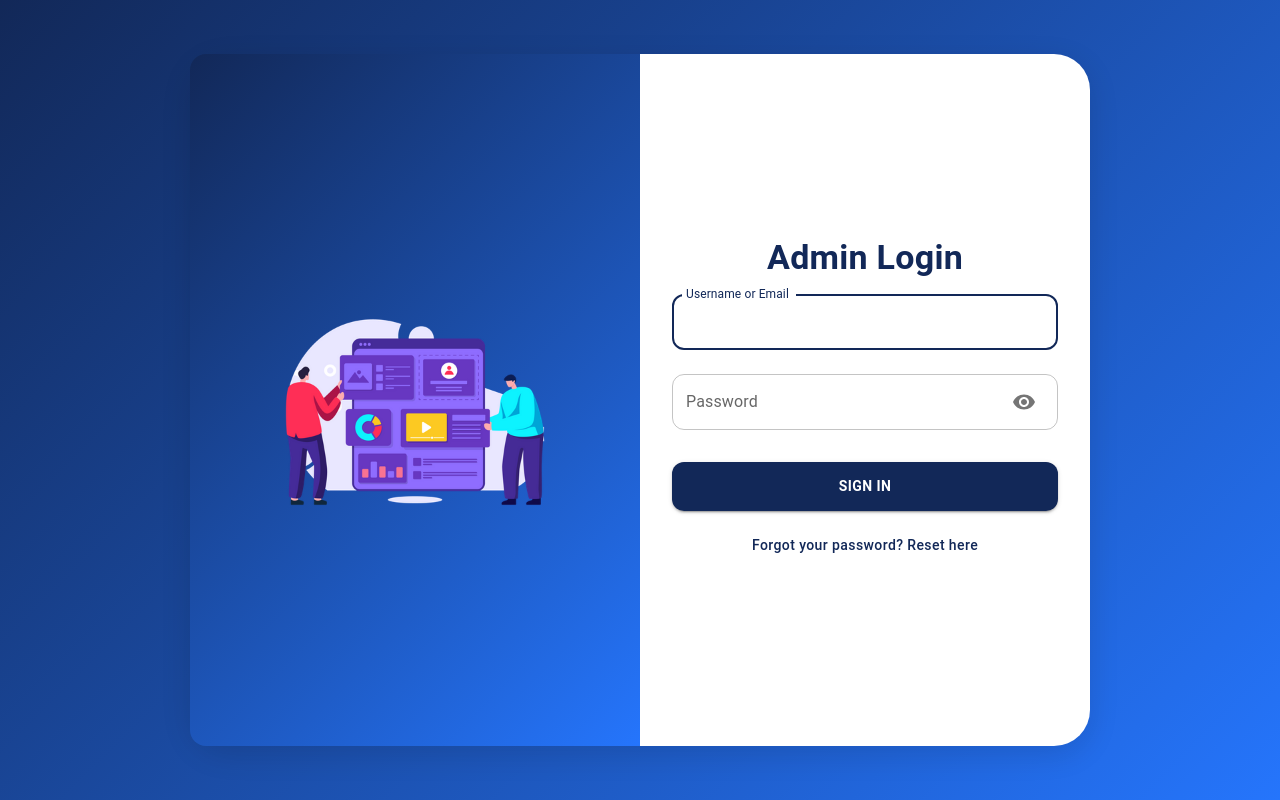
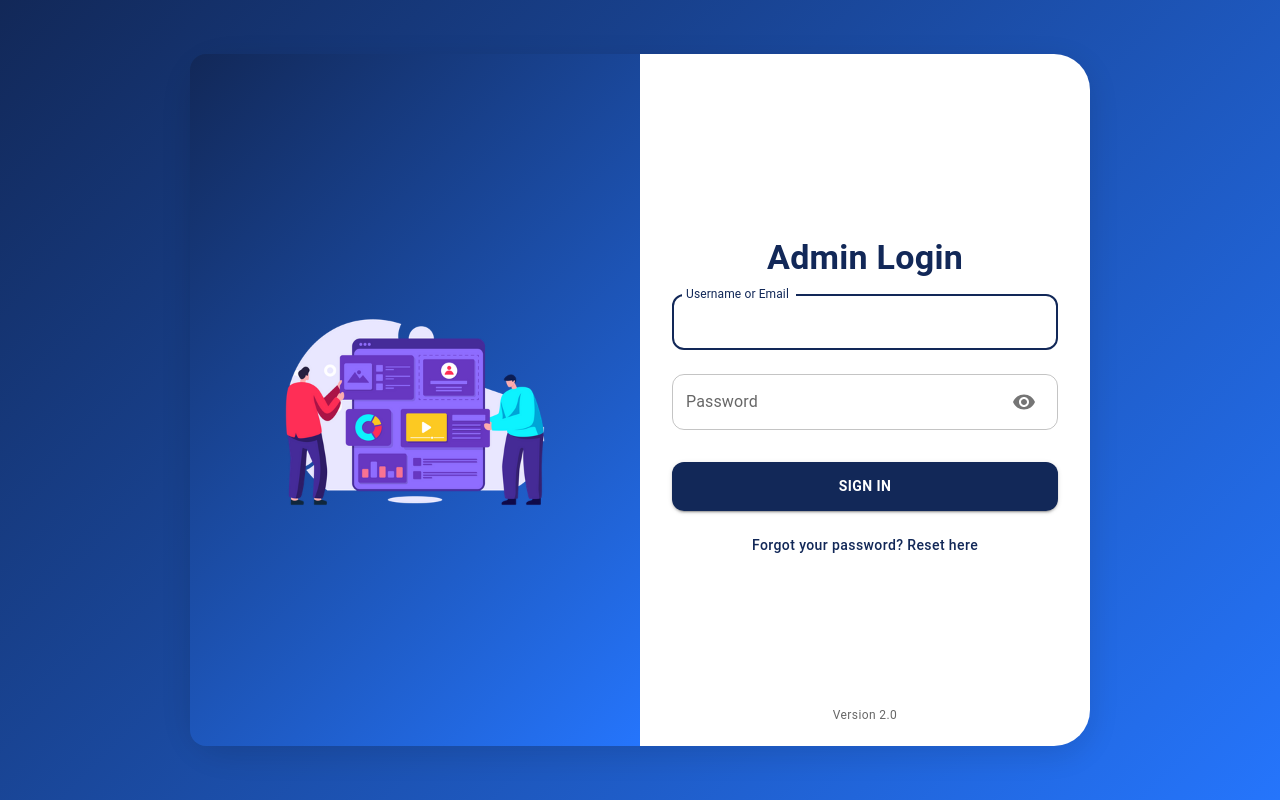
Before and after one commit to assonstech/mmbcadminportal, a React (Vite) app: page /login in a window 1280 px wide. Built offline with nearby package versions, Linux system fonts and the light colour scheme; no server answers.

Commit message:
add latest code

```diff
--- a/src/layouts/DashboardLayout.jsx
+++ b/src/layouts/DashboardLayout.jsx
@@ -94,7 +94,7 @@ export default function DashboardLayout() {
         <Typography variant="h6" fontWeight={400}>Admin Portal</Typography>
         <Typography variant="caption" color="text.secondary">Dashboard</Typography>
         <Typography variant="caption" color="text.secondary" display="block">
-          Version 2
+          Version 2.0
         </Typography>
       </Box>
       <Divider />
--- a/src/pages/Login.jsx
+++ b/src/pages/Login.jsx
@@ -239,6 +239,7 @@ export default function Login() {
             display: 'flex',
             flexDirection: 'column',
             justifyContent: 'center',
+            position: 'relative',
             borderRadius: { xs: '0 0 16px 16px', md: '0 16px 16px 0' },
           }}
         >
@@ -294,6 +295,14 @@ export default function Login() {
               </Button>
             </Box>
           </Box>
+
+          <Typography
+            variant="caption"
+            color="text.secondary"
+            sx={{ position: 'absolute', bottom: 20, left: 0, right: 0, textAlign: 'center' }}
+          >
+            Version 2.0
+          </Typography>
         </Box>
       </Box>
 
```
